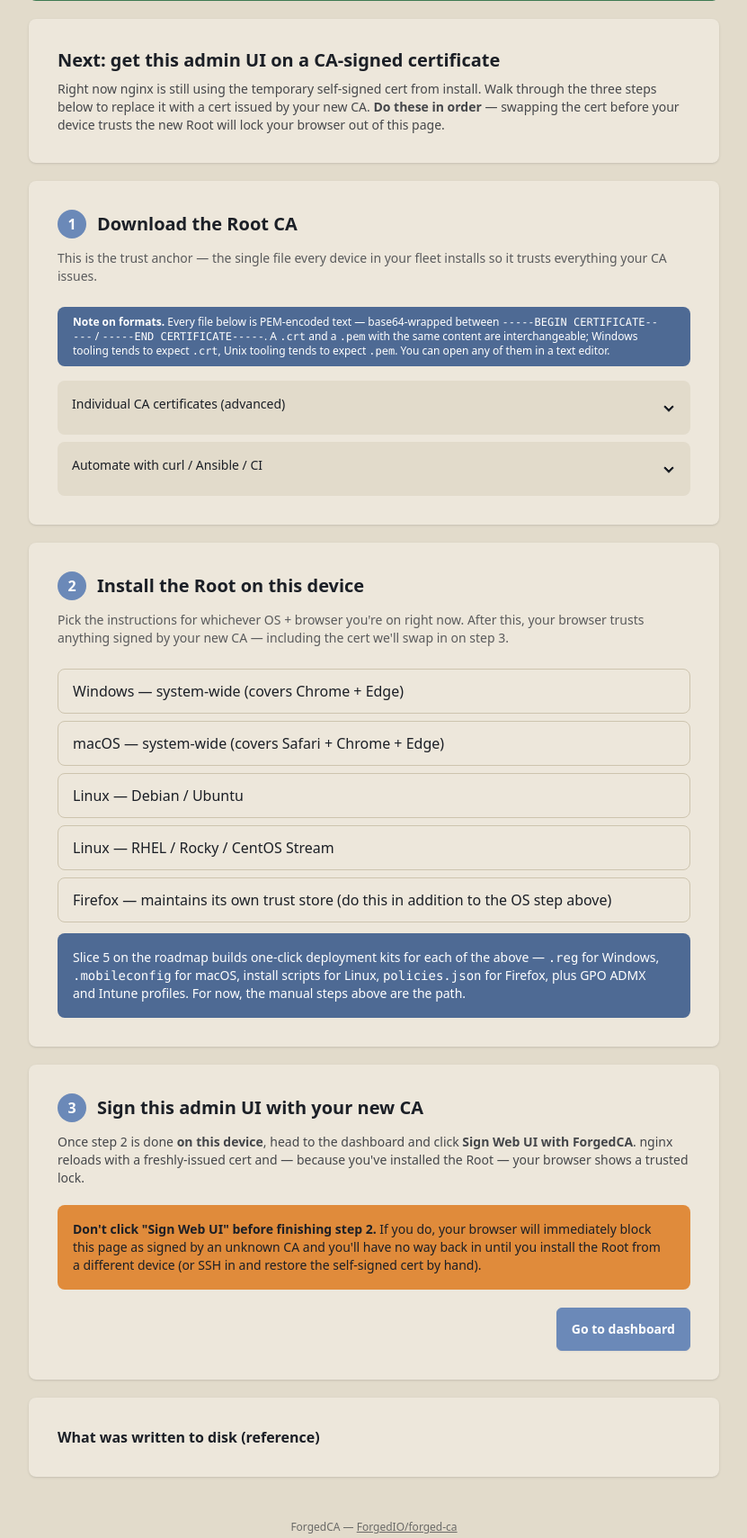
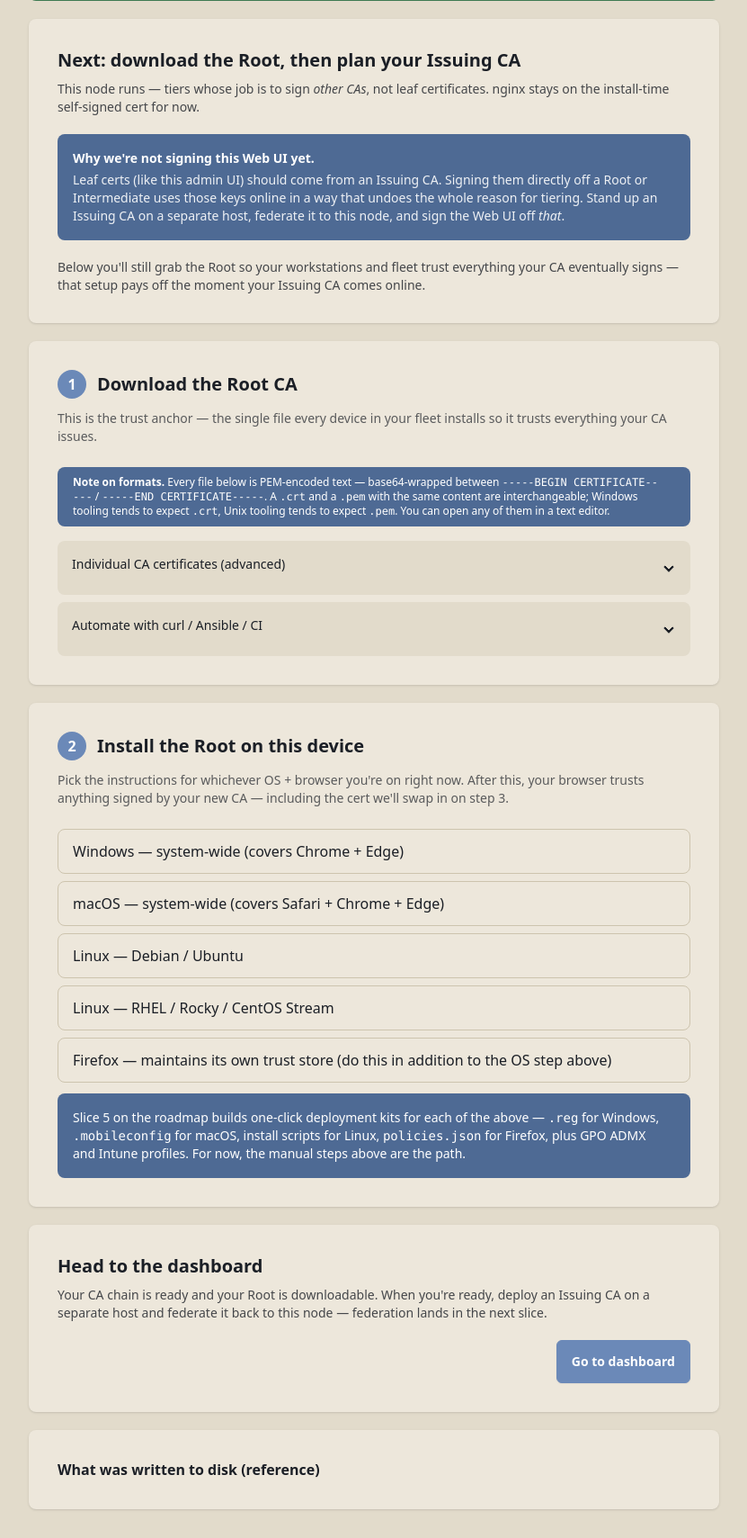
Before and after one commit to ForgedIO/forged-ca, a Django app: template templates/wizard/finish.html in a window 1280 px wide. Shown: the part 161-1870 px from the top of the page at 90% size, without its empty margins (224-1055 px from the left). Run offline with Django 4.2, Linux system fonts and the light colour scheme; the template is opened without the code that fills it, so the values that code supplies are empty; style sheets or scripts are compiled from the project's sources.

Commit message:
Defer Web UI signing on Root-/Intermediate-only nodes
Leaf certs — including this admin UI — should be signed by an Issuing
CA, not directly off a Root or Intermediate. On those tier-only nodes
we now keep the install-time self-signed cert and explain the plan:
deploy an Issuing CA on a separate host, federate it back, then sign.

- sign_webui view: require is_issuing; explicit error message when not.
- Dashboard Web UI card: new branch for !is_issuing with "See why" CTA.
- Settings: hide "Sign Web UI with ForgedCA" button; replace with a
  short rationale and the 3-step "what to do next" list.
- Wizard finish: swap the "sign the admin UI" step-3 card for a
  "head to the dashboard, Issuing CA comes next slice" callout, and
  change the opening hero from "replace the cert" to "download Root,
  plan your Issuing CA" for Root- or Intermediate-only installs.

Federation slice picks this up — once an Issuing CA is federated, the
existing is_issuing check passes and the sign flow becomes available.

```diff
--- a/templates/wizard/finish.html
+++ b/templates/wizard/finish.html
@@ -7,6 +7,7 @@
         <span><strong>CA chain ready.</strong> Your {{ config.roles_selected|join:" + " }} certificates are created and the trust-download endpoints are live.</span>
     </div>
 
+    {% if config.is_issuing %}
     <div class="card bg-base-100 shadow border-l-4 border-accent">
         <div class="card-body">
             <h2 class="card-title">Next: get this admin UI on a CA-signed certificate</h2>
@@ -15,6 +16,29 @@
             </p>
         </div>
     </div>
+    {% else %}
+    <div class="card bg-base-100 shadow border-l-4 border-info">
+        <div class="card-body">
+            <h2 class="card-title">Next: download the Root, then plan your Issuing CA</h2>
+            <p class="text-sm opacity-80 mt-0">
+                This node runs
+                {% if config.is_root and config.is_intermediate %}<strong>Root &amp; Intermediate</strong>{% elif config.is_root %}<strong>Root only</strong>{% elif config.is_intermediate %}<strong>Intermediate only</strong>{% endif %} &mdash;
+                tiers whose job is to sign <em>other CAs</em>, not leaf certificates. nginx stays on the install-time self-signed cert for now.
+            </p>
+            <div class="alert alert-info mt-3 text-sm">
+                <div>
+                    <strong>Why we're not signing this Web UI yet.</strong>
+                    <div class="mt-1 opacity-90">
+                        Leaf certs (like this admin UI) should come from an Issuing CA. Signing them directly off a Root or Intermediate uses those keys online in a way that undoes the whole reason for tiering. Stand up an Issuing CA on a separate host, federate it to this node, and sign the Web UI off <em>that</em>.
+                    </div>
+                </div>
+            </div>
+            <p class="text-sm opacity-80 mt-3">
+                Below you'll still grab the Root so your workstations and fleet trust everything your CA eventually signs &mdash; that setup pays off the moment your Issuing CA comes online.
+            </p>
+        </div>
+    </div>
+    {% endif %}
 
     <div class="card bg-base-100 shadow">
         <div class="card-body">
@@ -43,6 +67,7 @@
         </div>
     </div>
 
+    {% if config.is_issuing %}
     <div class="card bg-base-100 shadow border-l-4 border-warning">
         <div class="card-body">
             <div class="flex items-center gap-3 mb-1">
@@ -62,6 +87,19 @@
             </div>
         </div>
     </div>
+    {% else %}
+    <div class="card bg-base-100 shadow">
+        <div class="card-body">
+            <h2 class="card-title">Head to the dashboard</h2>
+            <p class="text-sm opacity-80 mt-0">
+                Your CA chain is ready and your Root is downloadable. When you're ready, deploy an Issuing CA on a separate host and federate it back to this node &mdash; federation lands in the next slice.
+            </p>
+            <div class="card-actions justify-end mt-3">
+                <a href="{% url 'core:home' %}" class="btn btn-primary">Go to dashboard</a>
+            </div>
+        </div>
+    </div>
+    {% endif %}
 
     <details class="card bg-base-100 shadow">
         <summary class="card-body cursor-pointer list-none font-semibold">What was written to disk (reference)</summary>
```
Also changed, not shown: apps/ca/views/sign_webui.py (+6 -2 lines), templates/core/home.html (+6 -1 lines), templates/core/settings.html (+23 -1 lines).
